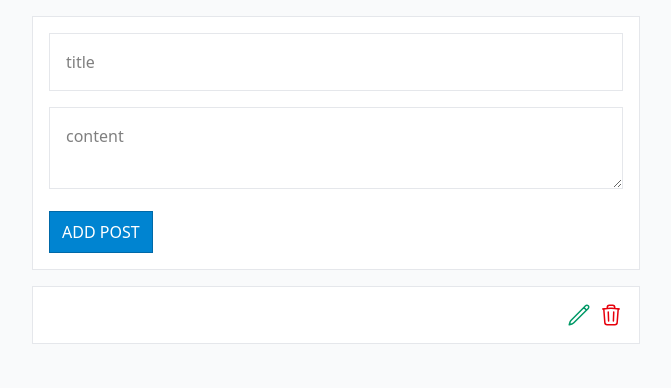
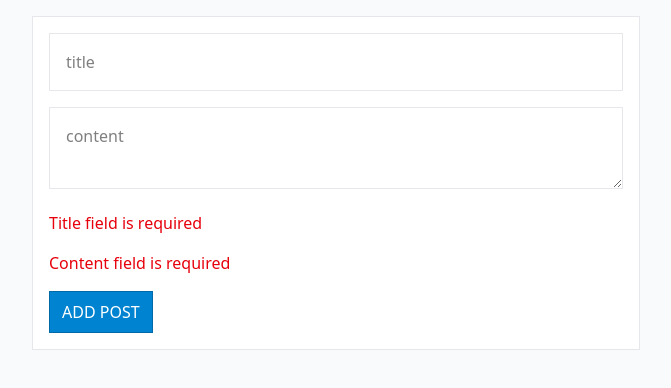
Before and after one commit to 07Rinat07/Vue-3-options-api-Vue-Router-Pinia, a Vue app: page / in a window 1280 px wide. Both pictures are taken after a click on the link "ADD POST". Shown: the top 388 px of the page, without its empty margins (304-975 px from the left). Built offline with nearby package versions, Linux system fonts and the light colour scheme.

Commit message:
Form Validate

```diff
--- a/src/App.vue
+++ b/src/App.vue
@@ -39,6 +39,11 @@
       <div class="mb-4">
          <textarea @keyup.ctrl.enter="storePost" v-model="post.content" placeholder="content" class="border border-gray-200 p-4 w-full"></textarea>
       </div>
+
+      <div v-if="this.errors.length > 0">
+        <div v-for="error in errors" class="mb-4 text-red-600">{{ error }}</div>
+      </div>
+
       <div>
         <a @click.prevent="storePost" href="#" class="inline-block px-3 py-2 bg-sky-600 border border-sky-700 text-white">ADD POST</a>
       </div>
@@ -77,10 +82,13 @@ export default {
       post:{},
       posts:[],
       editedPost:{},
+      errors: [],
     }
   },
+
   methods: {
      storePost() {
+      if (!this.isValidated()) return
       this.posts.unshift(this.post)
       this.post = {}
      },
@@ -98,10 +106,19 @@ export default {
       post.title = this.editedPost.title
       post.content = this.editedPost.content
       this.editedPost = {}
-     }
+     },
+     isValidated(){
+        if (!this.post.title){
+          this.errors.push('Title field is required')
+        }
+        if (!this.post.content){
+          this.errors.push('Content field is required')
+        }
+        return this.errors.length < 1
+     },
   },
+}
 
-}
 </script>
 
 <style>
```
